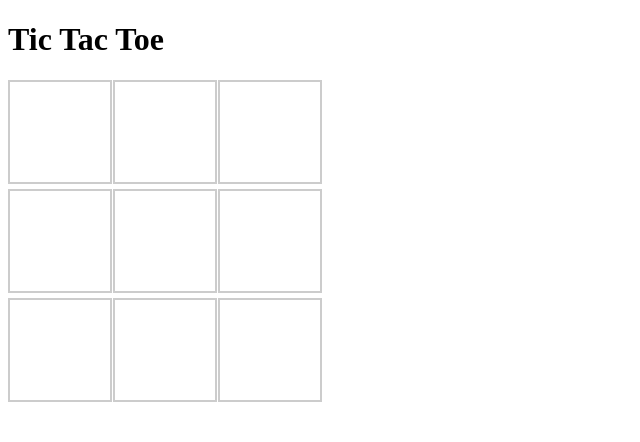
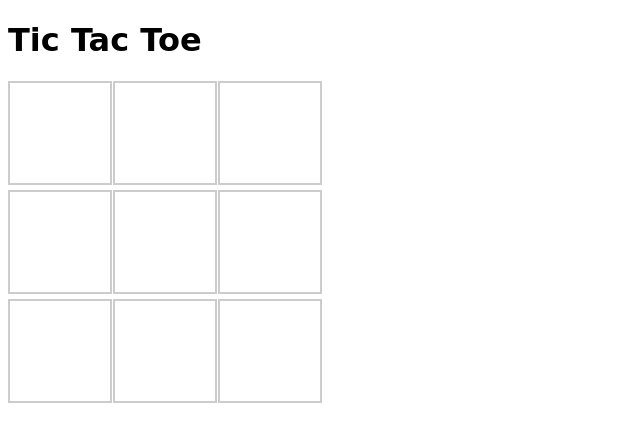
Before and after one commit to rich-taveras/TIC-TAC-TOC, a plain HTML site: page index.html in a window 1280 px wide. Shown: the whole page, without its empty margins (0-640 px from the left). Drawn offline with Linux system fonts and the light colour scheme.

Commit message:
save work

```diff
--- a/style.css
+++ b/style.css
@@ -1,3 +1,6 @@
+*{
+font-family: 'Permanent Marker', cursive;
+}
 .board {
   display: grid;
 
```
Also changed, not shown: index.html (+1 -1 lines).
